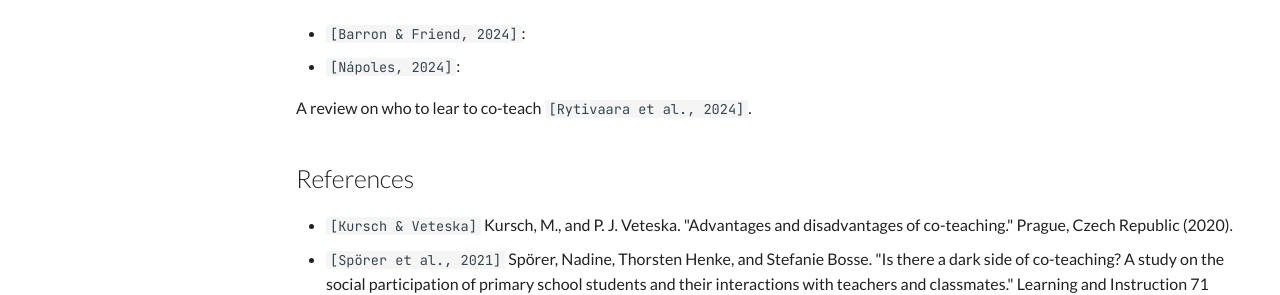
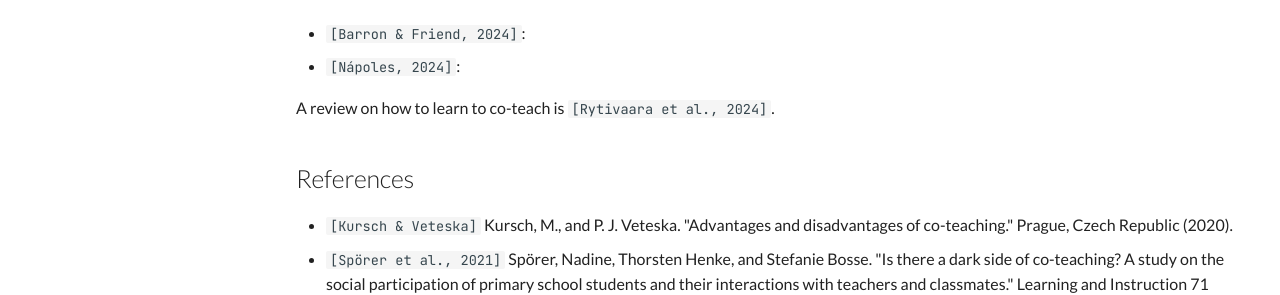
Before and after one commit to NBISweden/teaching_literature_club, an MkDocs documentation site: the page built from docs/events/20250306/README.md, in a window 1280 px wide and 900 px high, scrolled down 1256 px. Shown: the part 162-457 px from the top of the window. Built offline with MkDocs 1.6.1 and Material for MkDocs 9.7.7, drawn with Linux system fonts in a browser that asks for light colours; comment, search, counter and statistics services are not loaded.

Commit message:
End preparation

```diff
--- a/docs/events/20250306/README.md
+++ b/docs/events/20250306/README.md
@@ -67,8 +67,7 @@ Other recent reviews are:
 - `[Barron & Friend, 2024]`:
 - `[Nápoles, 2024]`:
 
-A review on who to lear to co-teach `[Rytivaara et al., 2024]`.
-
+A review on how to learn to co-teach is `[Rytivaara et al., 2024]`.
 
 ## References
 
```
